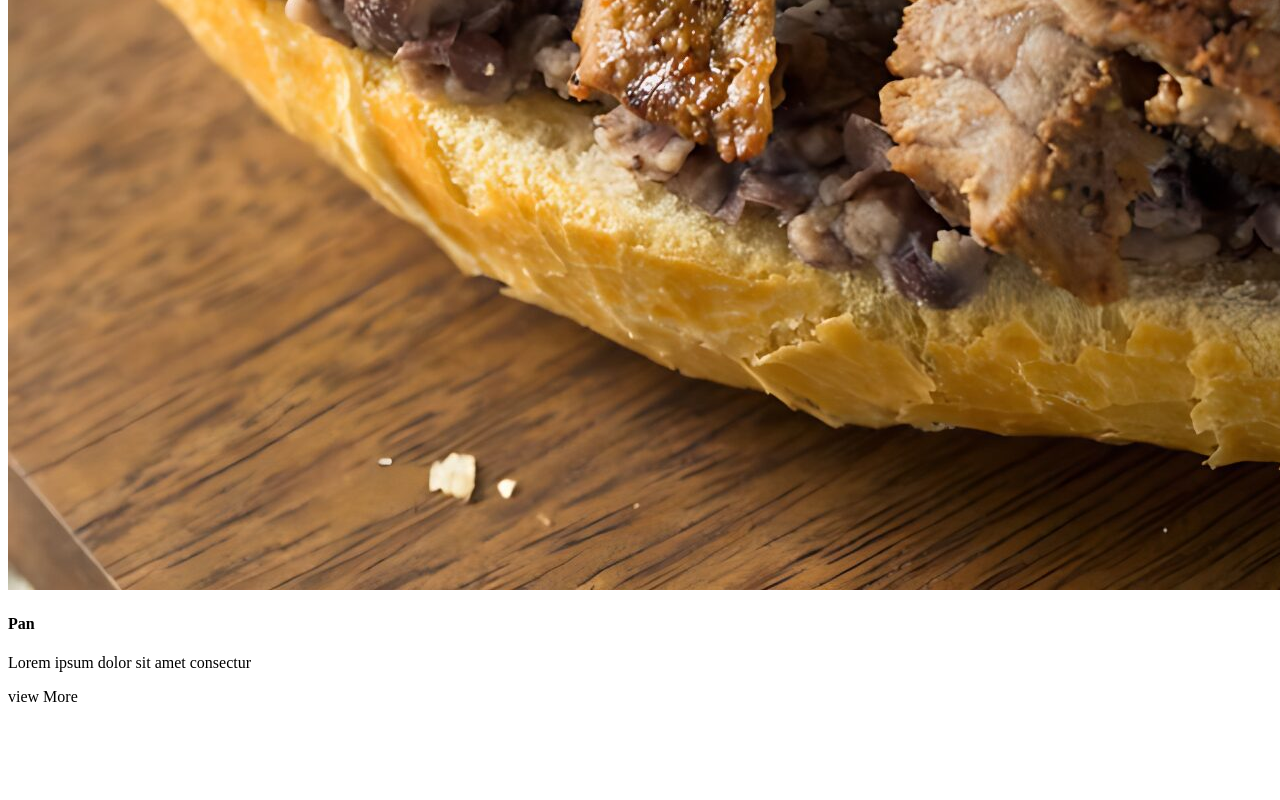
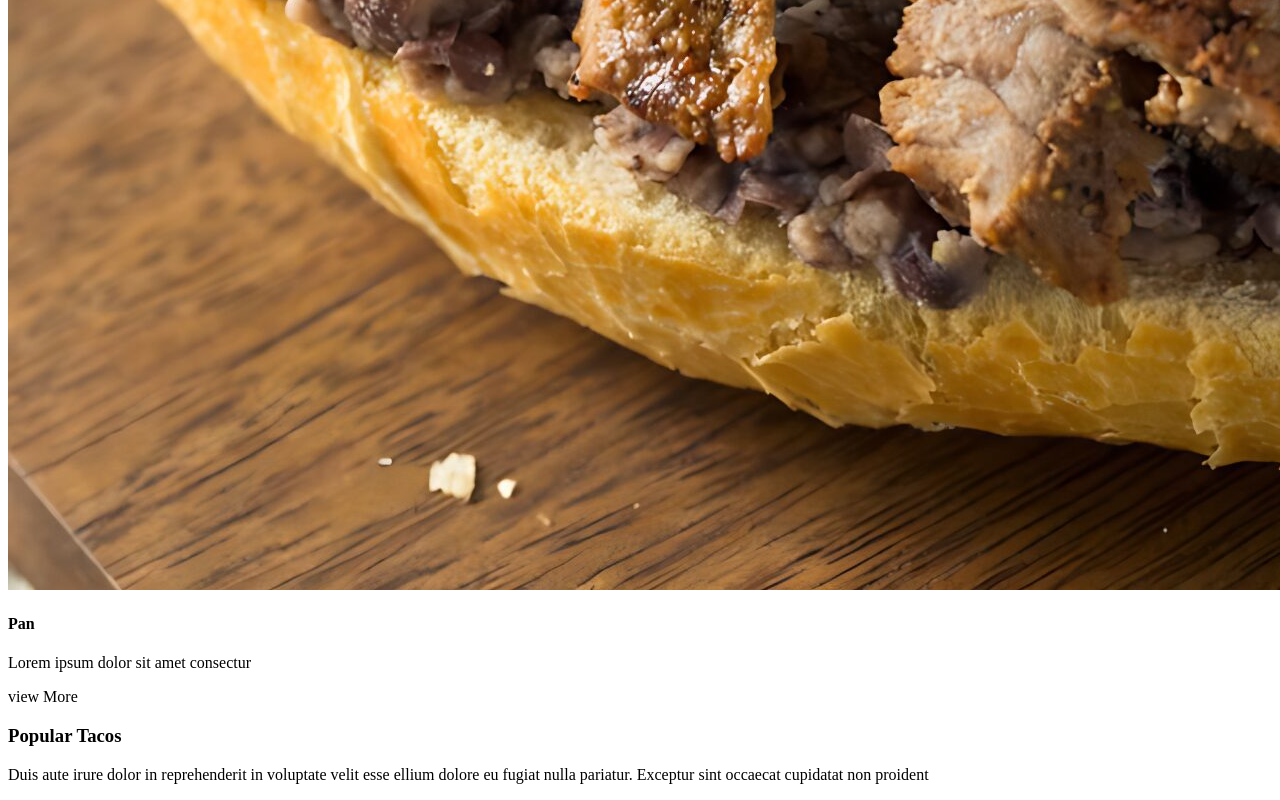
Before and after one commit to juniorAntunes910/Tailwind-Burritos, a website: page index.html in a window 1280 px wide. Shown: the part 4589-5389 px from the top of the page. Before the commit the page ends 5311 px from the top, so only its background shows below. Drawn offline with Linux system fonts and the light colour scheme.

Commit message:
Feat: popular

```diff
--- a/index.html
+++ b/index.html
@@ -100,7 +100,21 @@
         </section>
 
         <section id="popular-products">
+            <div>
+                <h3>
+                    Popular Tacos
+                </h3>
+                <p>
+                    Duis aute irure dolor in reprehenderit in voluptate velit
+                    esse ellium dolore eu fugiat nulla pariatur. Exceptur sint
+                    occaecat cupidatat non proident
+                </p>
+            </div>
+            <div>
+                <div>
 
+                </div>
+            </div>
         </section>
     </main>
 
```
